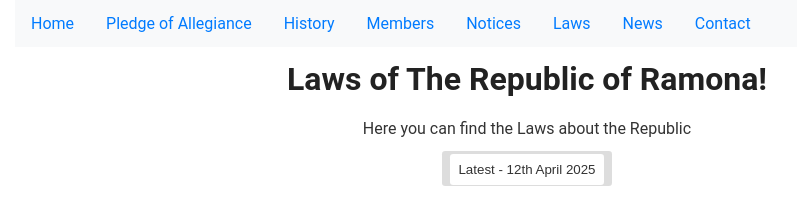
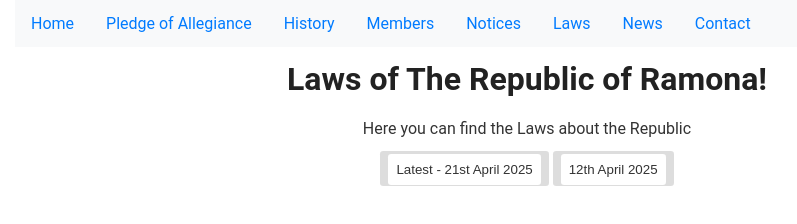
Before and after one commit to RepublicOfRamona/republicoframona.github.io, a plain HTML site: page laws.html in a window 1280 px wide. Shown: the whole page, without its empty margins (113-910 px from the left). Drawn offline with Linux system fonts and the light colour scheme.

Commit message:
Updated the Laws

```diff
--- a/laws.html
+++ b/laws.html
@@ -21,7 +21,7 @@
     </div>
     <h1>Laws of The Republic of Ramona!</h1>
     <p>Here you can find the Laws about the Republic</p>
-    <a class="btn" href="/republic-documents/laws/laws-12-04-2025.pdf"><button>Latest - 12th April 2025</button></a>
-    </div>
+    <a class="btn" href="/republic-documents/laws/laws-21-04-2025.pdf"><button>Latest - 21st April 2025</button></a>
+    <a class="btn" href="/republic-documents/laws/laws-12-04-2025.pdf"><button>12th April 2025</button></a>
   </body>
 </html>
```
